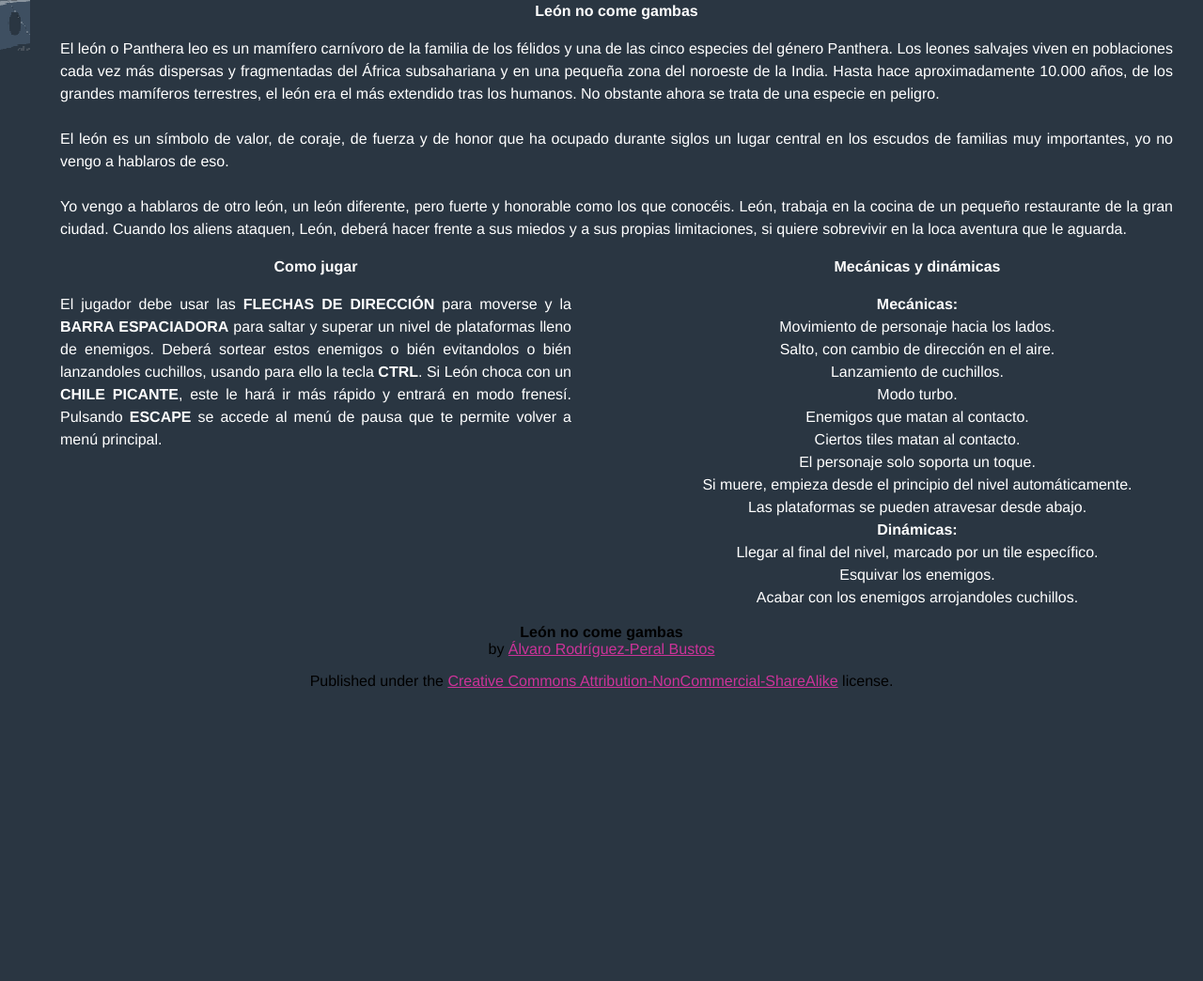
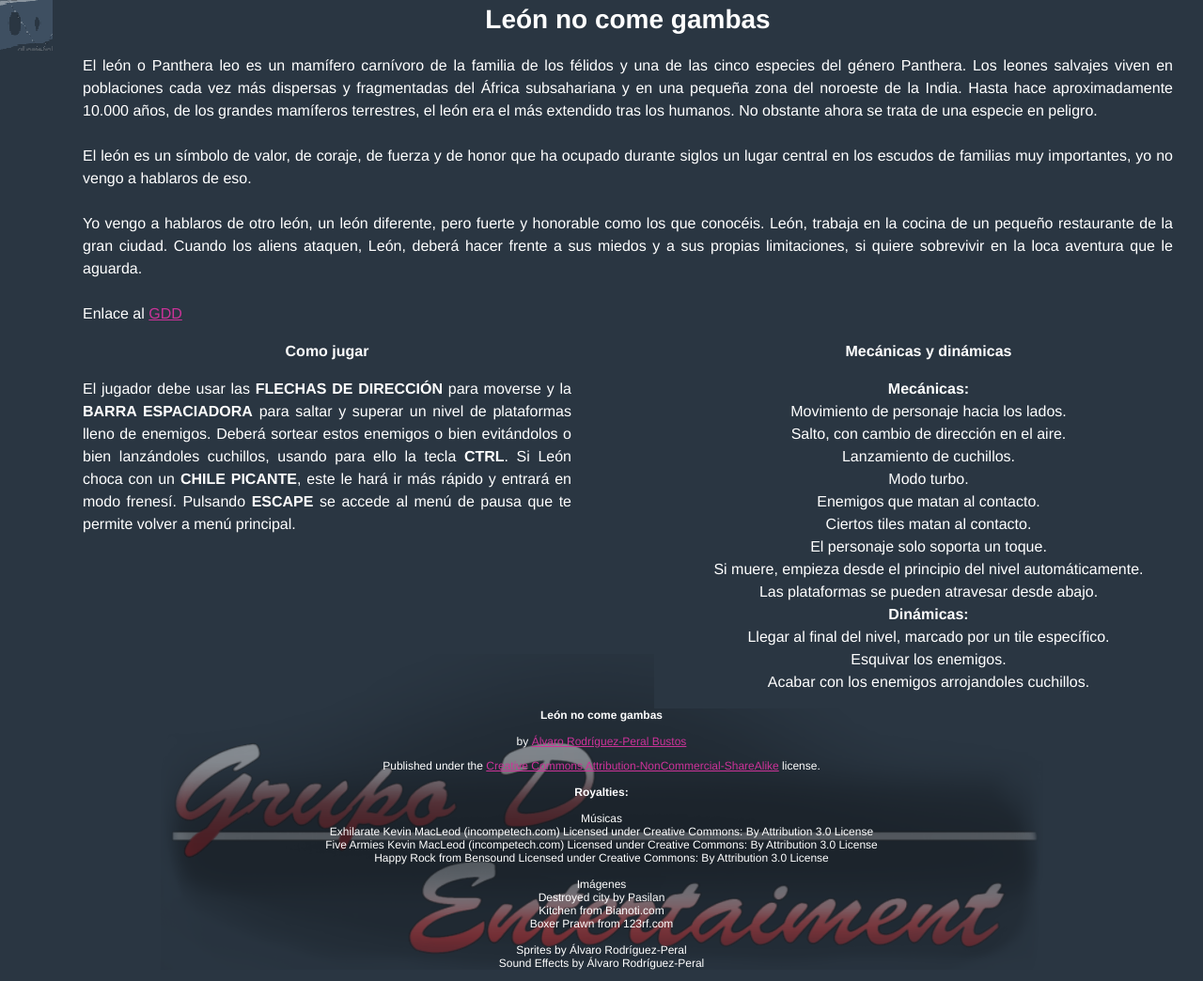
Before and after one commit to AlvaroErrepeBass/PVLI-P4-5, a plain HTML site: page index.html in a window 1280 px wide. Shown: the part 646-1690 px from the top of the page at 94% size. Before the commit the page ends 1396 px from the top, so only its background shows below. Drawn offline with Linux system fonts and the light colour scheme.

Commit message:
Cambiado el GDD y añadido link a la pagina de git puesta imagen corporativa

```diff
--- a/index.html
+++ b/index.html
@@ -29,13 +29,14 @@
 
 	    El león es un símbolo de valor, de coraje, de fuerza y de honor que ha ocupado durante siglos un lugar central en los escudos de familias muy importantes, yo no vengo a hablaros de eso.<br><br>
 
-	Yo vengo a hablaros de otro león, un león diferente, pero fuerte y honorable como los que conocéis. León, trabaja en la cocina de un pequeño restaurante de la gran ciudad. Cuando los aliens ataquen, León, deberá hacer frente a sus miedos y a sus propias limitaciones, si quiere sobrevivir en la loca aventura que le aguarda.
+	    Yo vengo a hablaros de otro león, un león diferente, pero fuerte y honorable como los que conocéis. León, trabaja en la cocina de un pequeño restaurante de la gran ciudad. Cuando los aliens ataquen, León, deberá hacer frente a sus miedos y a sus propias limitaciones, si quiere sobrevivir en la loca aventura que le aguarda.<br><br>
+	    Enlace al <a href="./GDD.doc">GDD</a>
 
 	</p><br>
     </div>
     <br>
   <div class="pageText" ><strong>Como jugar</strong><p class="content">
-	  El jugador debe usar las <strong>FLECHAS DE DIRECCIÓN</strong> para moverse y la <strong>BARRA ESPACIADORA</strong> para saltar y superar un nivel de plataformas lleno de enemigos. Deberá sortear estos enemigos o bién evitandolos o bién lanzandoles cuchillos, usando para ello la tecla <strong>CTRL</strong>. Si León choca con un <strong>CHILE PICANTE</strong>, este le hará ir más rápido y entrará en modo frenesí. Pulsando <strong>ESCAPE</strong> se accede al menú de pausa que te permite volver a menú principal.</div></p>
+	  El jugador debe usar las <strong>FLECHAS DE DIRECCIÓN</strong> para moverse y la <strong>BARRA ESPACIADORA</strong> para saltar y superar un nivel de plataformas lleno de enemigos. Deberá sortear estos enemigos o bien evitándolos o bien lanzándoles cuchillos, usando para ello la tecla <strong>CTRL</strong>. Si León choca con un <strong>CHILE PICANTE</strong>, este le hará ir más rápido y entrará en modo frenesí. Pulsando <strong>ESCAPE</strong> se accede al menú de pausa que te permite volver a menú principal.</div></p>
   <div class="pageText" ><strong>Mecánicas y dinámicas</strong>
 	  <br><p>
 	  <strong>Mecánicas:<br></strong>
@@ -56,10 +57,25 @@ Acabar con los enemigos arrojandoles cuchillos.<br>
   </div>
   <br>
   <footer>
-    <p><strong>León no come gambas</strong><br>
+  <p><strong>León no come gambas</strong><br><br>
       by <a href="http://github.com/AlvaroErrepeBass">Álvaro Rodríguez-Peral Bustos</a></p>
     <p class="license">Published under the <a href="http://creativecommons.org/licenses/by-nc-sa/4.0/">Creative Commons Attribution-NonCommercial-ShareAlike</a>
-      license.</p>
+    license.<br><br> <strong>Royalties:</strong><br><br>Músicas<br>
+Exhilarate Kevin MacLeod (incompetech.com)
+Licensed under Creative Commons: By Attribution 3.0 License<br>
+
+Five Armies Kevin MacLeod (incompetech.com)
+Licensed under Creative Commons: By Attribution 3.0 License<br>
+
+Happy Rock from Bensound Licensed under Creative Commons: By Attribution 3.0 License<br><br>
+Imágenes<br>
+Destroyed city by Pasilan<br>
+Kitchen from Bianoti.com<br>
+Boxer Prawn from 123rf.com<br><br>
+Sprites by Álvaro Rodríguez-Peral<br>
+Sound Effects by Álvaro Rodríguez-Peral<br>
+
+   </p>
   </footer>
 </body>
 </html>
--- a/styles.css
+++ b/styles.css
@@ -29,29 +29,39 @@ main {
 }
 
 footer {
+  background-image: url("./grupoD.png");
+  background-repeat: no-repeat;
+  background-position: center bottom;
   text-align: center;
+  color: rgba(255, 255, 255, 255);
+  font-size: 1.2rem;
 }
 .pageText{
   color: #FFF;
   background-color:#2a3642;
   text-align: center;
-  width: calc(50% - 2em);
-  margin-left: 2em;
+  width: calc(50% - 3.5em);
+  margin-left: 3.5em;
   line-height: 1.5;
   float: left;
 }
 .content{
   margin-left: 2em;
   line-height: 1.5;
+  font-size: 1.6rem;
   float: left;
-   margin-right: 2em;
+  margin-right: 2em;
   text-align: justify;
 }
 .description{
   color: #FFF;
   background-color:#2a3642;
+  font-size: 2.8rem;
   text-align: center;
   margin-left: 2em;
   line-height: 1.5;
   float: left;
 }
+.image{
+position: relative;
+}
```
Also changed, not shown: grupoD.png (added), 1 other file.
